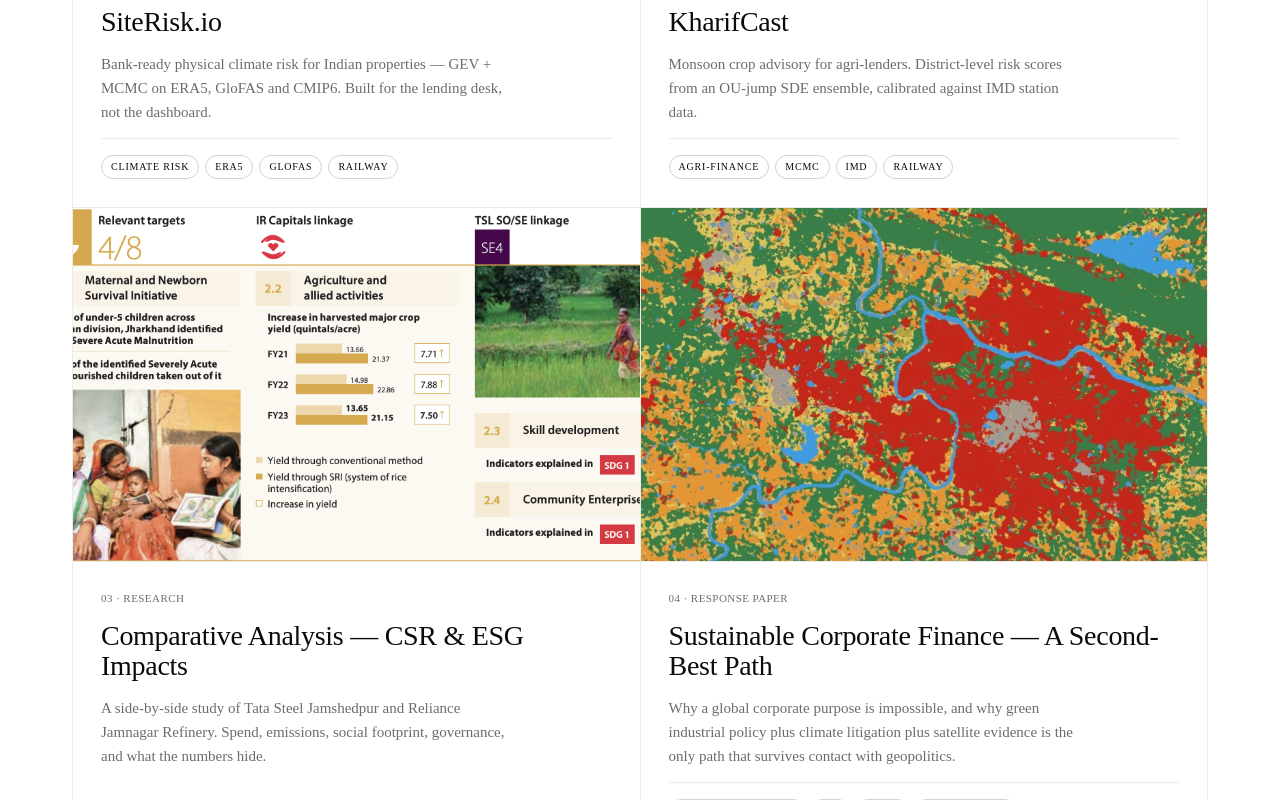
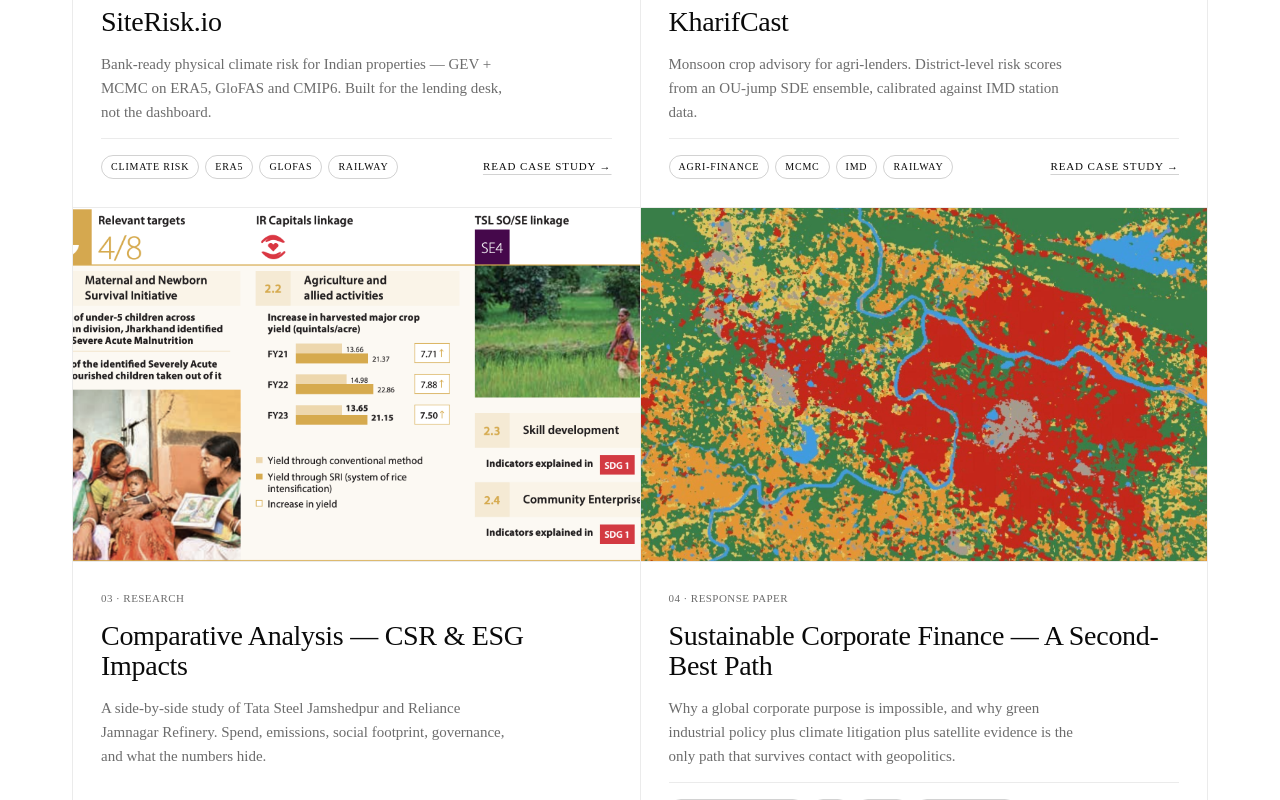
Before and after one commit to marksman-20/portfolio-next, a Next.js app: page /portfolio-next/ in a window 1280 px wide. Shown: the part 1400-2200 px from the top of the page. Built offline with nearby package versions, Linux system fonts and the light colour scheme; a web font is replaced by a local one.

Commit message:
Add internal Case Study links to ProjectCards while preserving external demo links

```diff
--- a/src/app/components/ProjectCard.js
+++ b/src/app/components/ProjectCard.js
@@ -11,6 +11,7 @@
   image,
   tags = [],
   doc,
+  caseStudy,
 }) {
   const Comp = external ? 'a' : Link;
   const extra = external
@@ -42,6 +43,11 @@
               <li key={t} className={styles.tag}>{t}</li>
             ))}
           </ul>
+          {caseStudy && (
+            <Link href={caseStudy} className={`mono ${styles.caseStudyLink}`}>
+              Read Case Study →
+            </Link>
+          )}
           {doc && (
             <span className={`mono ${styles.doc}`}>PDF · {doc}</span>
           )}
--- a/src/app/components/ProjectCard.module.css
+++ b/src/app/components/ProjectCard.module.css
@@ -121,3 +121,19 @@
   color: var(--muted);
   font-size: 10px;
 }
+
+.caseStudyLink {
+  color: var(--ink);
+  font-size: 11px;
+  text-transform: uppercase;
+  letter-spacing: 0.08em;
+  text-decoration: underline;
+  text-decoration-color: var(--line-strong);
+  text-underline-offset: 4px;
+  transition: color 0.2s ease, text-decoration-color 0.2s ease;
+}
+
+.caseStudyLink:hover {
+  color: var(--accent);
+  text-decoration-color: var(--accent);
+}
--- a/src/app/page.js
+++ b/src/app/page.js
@@ -13,6 +13,7 @@
       'Bank-ready physical climate risk for Indian properties — GEV + MCMC on ERA5, GloFAS and CMIP6. Built for the lending desk, not the dashboard.',
     image: '/portfolio-next/images/siterisk.jpg?v=2',
     tags: ['Climate risk', 'ERA5', 'GloFAS', 'Railway'],
+    caseStudy: '/projects/siterisk'
   },
   {
     href: 'https://kharifcast-production.up.railway.app/',
@@ -23,6 +24,7 @@
       'Monsoon crop advisory for agri-lenders. District-level risk scores from an OU-jump SDE ensemble, calibrated against IMD station data.',
     image: '/portfolio-next/images/kharifcast.jpg?v=2',
     tags: ['Agri-finance', 'MCMC', 'IMD', 'Railway'],
+    caseStudy: '/projects/kharifcast'
   },
   {
     href: '/blog/csr-esg',
```
